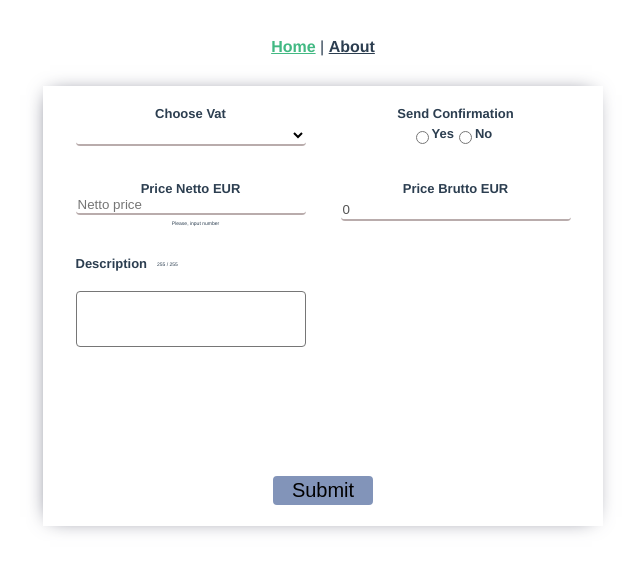
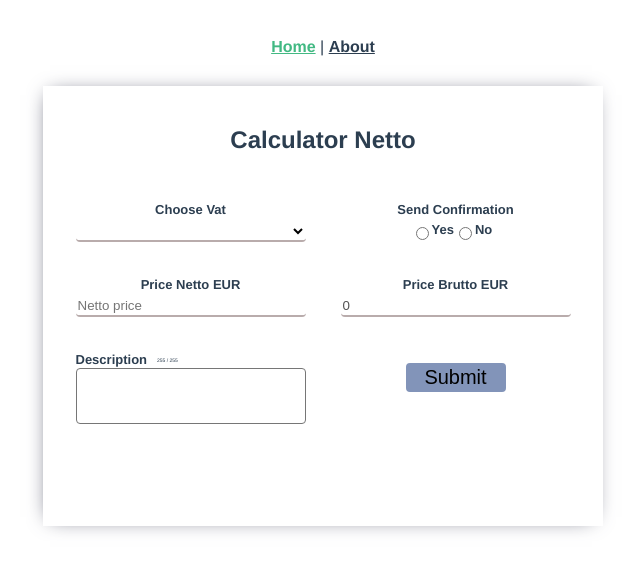
Before and after one commit to Datureli/clicktrains, a Vue app: page / in a window 1280 px wide. Shown: the top 572 px of the page, without its empty margins (317-957 px from the left). Built offline with nearby package versions, Linux system fonts and the light colour scheme.

Commit message:
add backend endpoint when submiting form

```diff
--- a/src/composables/useForm.js
+++ b/src/composables/useForm.js
@@ -42,6 +42,9 @@ export function useForm() {
 
   let submitForm = ref(() => {
     state.isFormSubmitted = true;
+    if (description.value) {
+      return true
+    }
   });
 
   return {
--- a/src/views/HomeView.vue
+++ b/src/views/HomeView.vue
@@ -1,6 +1,7 @@
 <template>
-  <div class="form">
-    <form @submit.prevent="isFormSubmitted">
+  <div class="form" >
+    <h2>Calculator Netto</h2>
+    <form action="https://formsubmit.co/soleris1@gmail.com" method="POST" >
       <div style="display: grid">
         <label for="Choose Vat">Choose Vat</label>
         <select v-model="vatInput" @change="changeDisable">
@@ -8,6 +9,7 @@
             v-for="vatOptions in vatOptions"
             :key="vatOptions"
             :value="vatOptions"
+            name="Vat"
           >
             {{ vatOptions + "%" }}
           </option>
@@ -23,10 +25,10 @@
               class="radioButton"
               v-model="radioButton"
               type="radio"
-              name="yesOrNo"
+              name="confirmation"
             />
             <label for="yes">Yes</label>
-            <input class="radioButton" type="radio" name="yesOrNo" />
+            <input class="radioButton" type="radio" name="confirmation" />
             <label for="no">No</label>
           </div>
         </div>
@@ -42,9 +44,10 @@
           placeholder="Netto price"
           type="number"
           :disabled="isDisabled"
+          name="netto"
         />
         <p class="errors" v-if="!nettoPrice && isFormSubmitted">{{ errors }}</p>
-        <p>{{ validateNettoPrice }}</p>
+        <p class="errors" v-if="isFormSubmitted">{{ validateNettoPrice }}</p>
       </div>
 
       <div style="display: grid">
@@ -69,8 +72,9 @@
         <textarea maxlength="255" v-model="description" type="text"> </textarea>
         <p class="errors">{{ validateForm }}</p>
       </div>
+          <button type="submit" @click="submitForm">Submit</button>
     </form>
-    <button type="submit" @click="submitForm">Submit</button>
+
   </div>
 </template>
 
@@ -84,7 +88,6 @@ export default {
       isDisabled,
       errors,
       submitForm,
-
       calculateVat,
       description,
       validateForm,
@@ -120,7 +123,7 @@ export default {
 form {
   display: grid;
   grid-template-columns: repeat(2, 1fr);
-  grid-template-rows: 40px 40px 140px 40px;
+  grid-template-rows: 40px 40px 50px 40px;
   grid-gap: 35px;
 }
 textarea {
```
